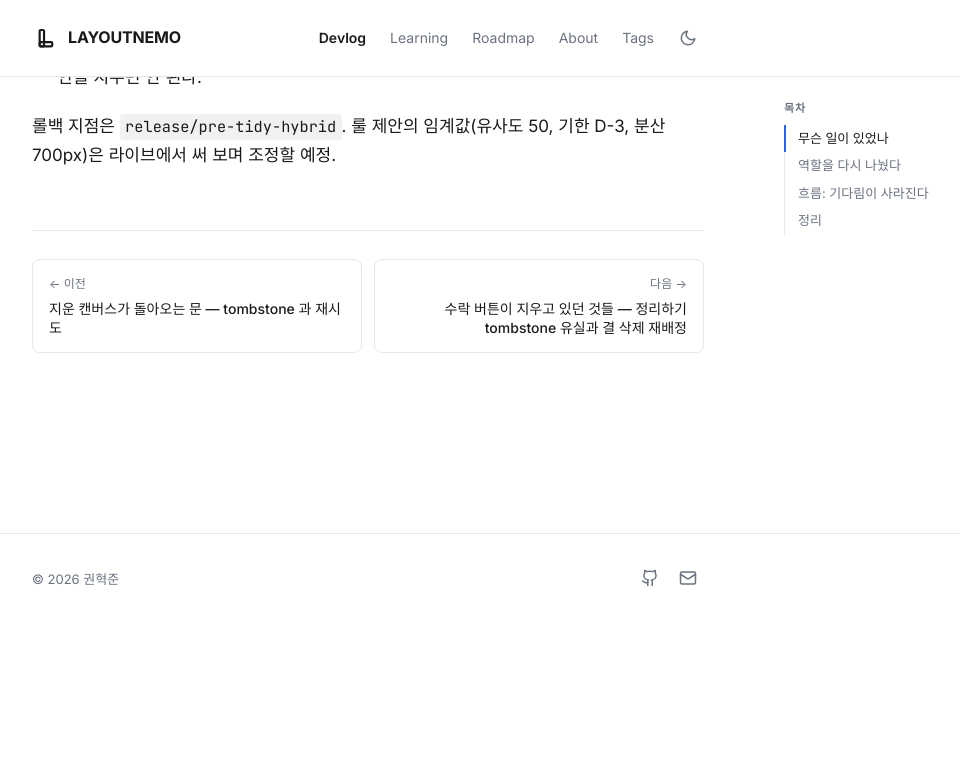
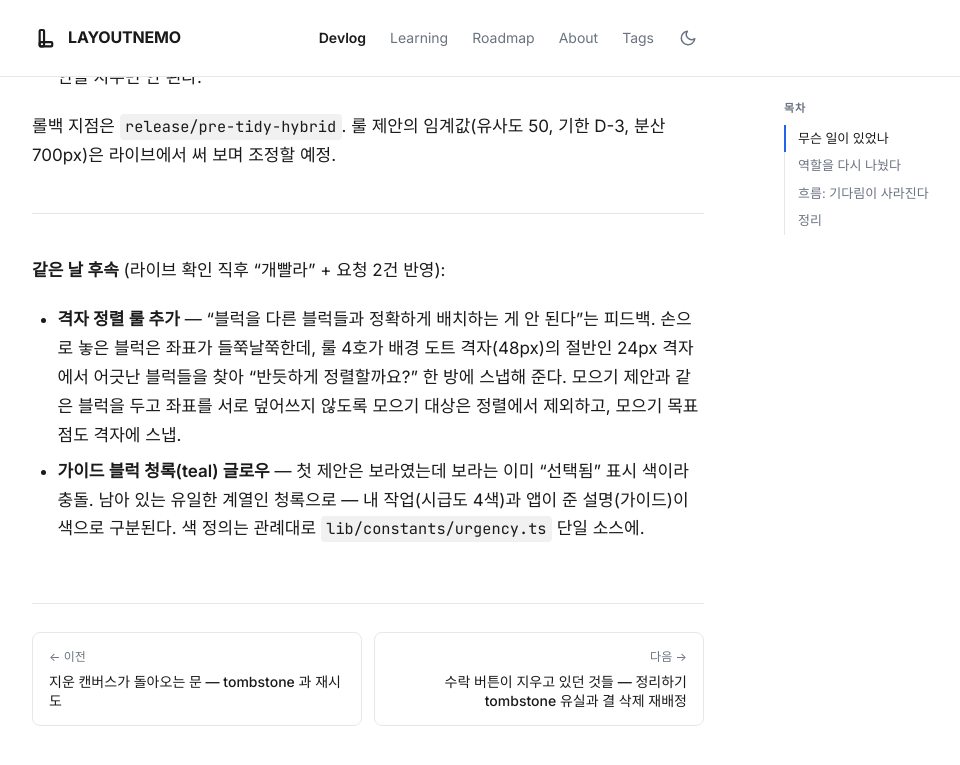
Before and after one commit to Yuwolx/LAYOUTNEMO, a Jekyll site: the page built from docs/devlog/2026-07-03-tidy-hybrid.md, in a window 1280 px wide and 900 px high, scrolled down 2579 px. Shown: the top 765 px of the window, without its empty margins (272-1232 px from the left). Built offline with Jekyll 4.4.1, drawn with Linux system fonts in a browser that asks for light colours; some web fonts are replaced; before the commit the page ends 3203 px from its top, so only the background shows below that.

Commit message:
Devlog: tidy hybrid follow-up (grid-align rule, teal guide blocks)
Co-Authored-By: Claude Fable 5 <noreply@anthropic.com>

```diff
--- a/docs/devlog/2026-07-03-tidy-hybrid.md
+++ b/docs/devlog/2026-07-03-tidy-hybrid.md
@@ -67,3 +67,10 @@ AI 프롬프트에서는 그 세 카테고리를 **아예 삭제**했다. 좌표
 - 병합 적용에서 배열 필드(relatedTo)는 덮어쓰기가 아니라 합집합 — 마지막 제안이 앞의 제안을 지우면 안 된다.
 
 롤백 지점은 `release/pre-tidy-hybrid`. 룰 제안의 임계값(유사도 50, 기한 D-3, 분산 700px)은 라이브에서 써 보며 조정할 예정.
+
+---
+
+**같은 날 후속** (라이브 확인 직후 "개빨라" + 요청 2건 반영):
+
+- **격자 정렬 룰 추가** — "블럭을 다른 블럭들과 정확하게 배치하는 게 안 된다"는 피드백. 손으로 놓은 블럭은 좌표가 들쭉날쭉한데, 룰 4호가 배경 도트 격자(48px)의 절반인 24px 격자에서 어긋난 블럭들을 찾아 "반듯하게 정렬할까요?" 한 방에 스냅해 준다. 모으기 제안과 같은 블럭을 두고 좌표를 서로 덮어쓰지 않도록 모으기 대상은 정렬에서 제외하고, 모으기 목표점도 격자에 스냅.
+- **가이드 블럭 청록(teal) 글로우** — 첫 제안은 보라였는데 보라는 이미 "선택됨" 표시 색이라 충돌. 남아 있는 유일한 계열인 청록으로 — 내 작업(시급도 4색)과 앱이 준 설명(가이드)이 색으로 구분된다. 색 정의는 관례대로 `lib/constants/urgency.ts` 단일 소스에.
```
